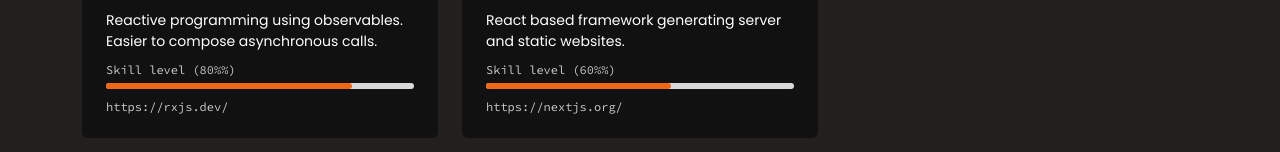
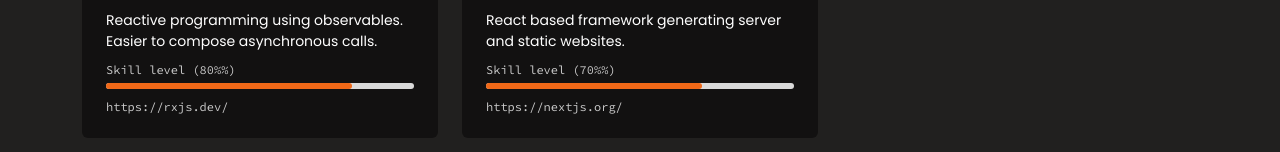
Before and after one commit to JGSolutions/jerry-gagliano, a Next.js app: page / in a window 1280 px wide. Shown: the part 1555-1707 px from the top of the page. Built offline with nearby package versions, Linux system fonts and the light colour scheme.

Commit message:
changed  level

```diff
--- a/pages/index.js
+++ b/pages/index.js
@@ -140,7 +140,7 @@ export default function Home() {
                 image="next-js.svg"
                 description="React based framework generating server and static websites."
                 url="https://nextjs.org/"
-                level="60%"/>
+                level="70%"/>
               </div>
             </div>
           </div>
```
